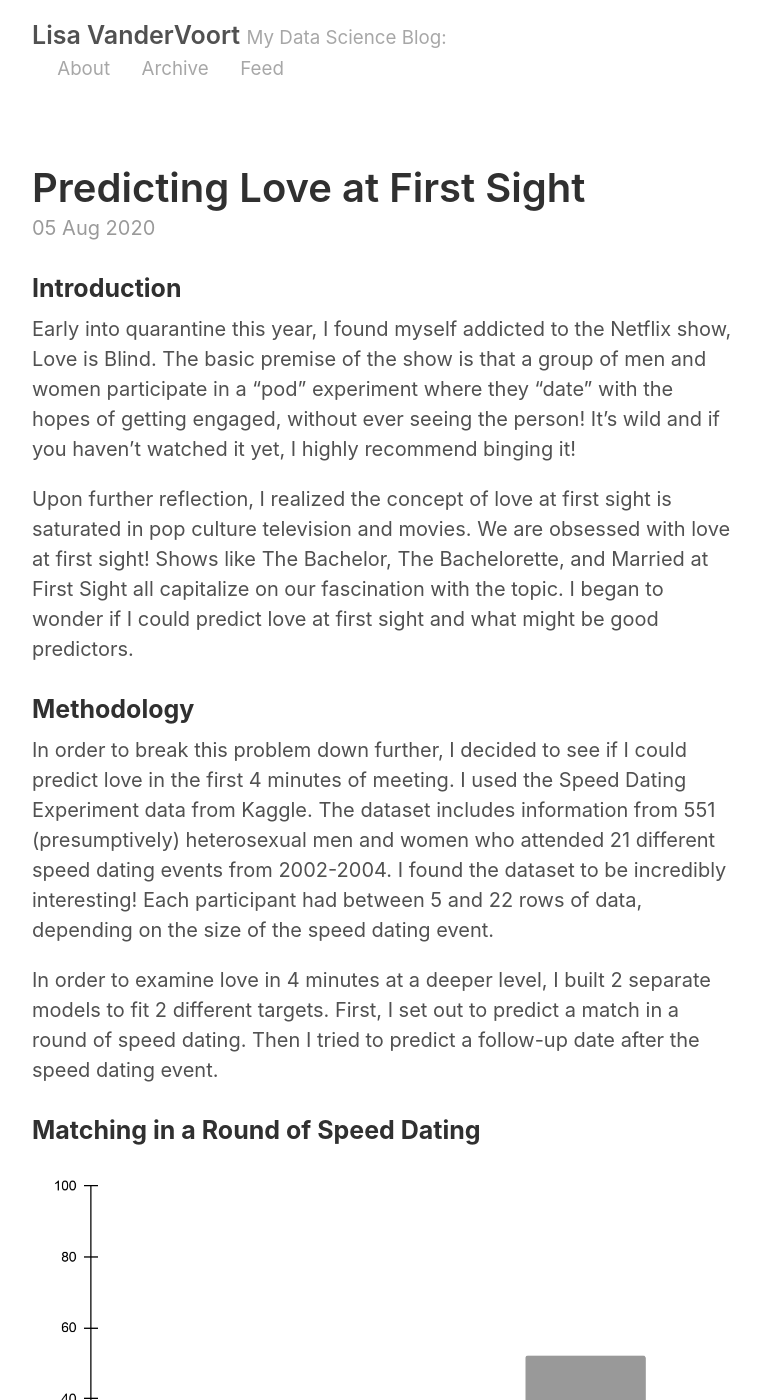
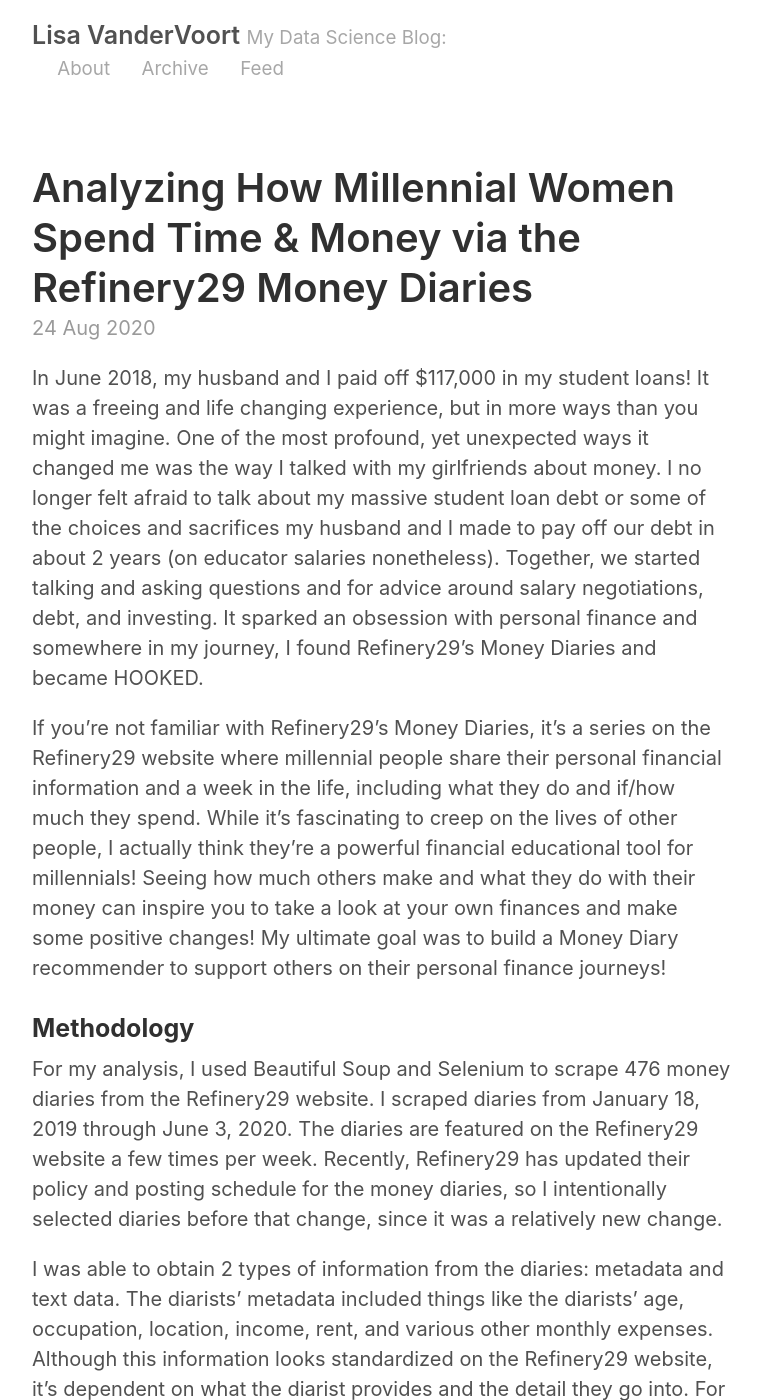
Before and after one commit to lvandervoort89/lvandervoort89.github.io, a Jekyll site: the page built from index.html, in a window 1280 px wide and 1400 px high. Shown: the whole window, without its empty margins (258-1019 px from the left). Built offline with Jekyll 4.4.1, drawn with Linux system fonts in a browser that asks for light colours; the list of posts is cut into pages by our own code; some of the changed text lies outside the part shown.

Commit message:
added blog post

```diff
--- /dev/null
+++ b/_posts/2020-08-24-Project-4-Blog.md
@@ -0,0 +1,36 @@
+---
+layout: post
+title: Analyzing How Millennial Women Spend Time & Money via the Refinery29 Money Diaries
+---
+
+In June 2018, my husband and I paid off $117,000 in my student loans! It was a freeing and life changing experience, but in more ways than you might imagine. One of the most profound, yet unexpected ways it changed me was the way I talked with my girlfriends about money. I no longer felt afraid to talk about my massive student loan debt or some of the choices and sacrifices my husband and I made to pay off our debt in about 2 years (on educator salaries nonetheless). Together, we started talking and asking questions and for advice around salary negotiations, debt, and investing. It sparked an obsession with personal finance and somewhere in my journey, I found Refinery29’s Money Diaries and became HOOKED.
+
+If you’re not familiar with Refinery29’s Money Diaries, it’s a series on the Refinery29 website where millennial people share their personal financial information and a week in the life, including what they do and if/how much they spend. While it’s fascinating to creep on the lives of other people, I actually think they’re a powerful financial educational tool for millennials! Seeing how much others make and what they do with their money can inspire you to take a look at your own finances and make some positive changes!  My ultimate goal was to build a Money Diary recommender to support others on their personal finance journeys!
+
+### **Methodology**
+For my analysis, I used Beautiful Soup and Selenium to scrape 476 money diaries from the Refinery29 website. I scraped diaries from January 18, 2019 through June 3, 2020. The diaries are featured on the Refinery29 website a few times per week. Recently, Refinery29 has updated their policy and posting schedule for the money diaries, so I intentionally selected diaries before that change, since it was a relatively new change.
+
+I was able to obtain 2 types of information from the diaries: metadata and text data. The diarists’ metadata included things like the diarists’ age, occupation, location, income, rent, and various other monthly expenses. Although this information looks standardized on the Refinery29 website, it’s dependent on what the diarist provides and the detail they go into. For this reason, I chose to only select age and salary, as this data needed extensive (and often manual) cleaning. The diarists’ text data is the actual bulk of the diary! This includes what the diarist does and if/how much they spend at various times throughout the day throughout the seven days.
+
+The diarists included in my sample have an average age of 27.7 years old (although nearly 90% are between 24-39 and are therefore millennials), an average salary of $72,415, 45% live in a high cost of living area (as measured by proxy of living in one of the top 25 most populous cities in the United States in 2019), 10% live internationally during their diary, and 1% live a nomadic lifestyle where they travel the US!
+
+With the data collected, I used Natural Language Processing (NLP) to analyze how millennial women spend their time and money. I then used topic modeling and clustering to identify groups of diarists and gather information about what they write about.
+
+### **Results**.
+*Topic Modeling on All Diarists*
+First, I performed topic modeling on all of the diarists. Through a lot of trial and error, I found topics and words that made the most sense using Non-negative Matrix Factorization (NMF) with noun part of speech tagging and Count Vectorizer.  The diary entries could be categorized into 8 topics: friends/socializing, cooking/food, work, dogs, self-care, family, husband, and baby. I thought these results made a lot of sense given that millennials are 24-39! I was eager to do further analysis and gain more insights into the different types of millennials in the diaries.
+![Top_10_words_all_diarists]({{ site.url }}/images/top_10_all_diarists.png)
+
+*Clustering*
+I then decided to do clustering on the diarist metadata to learn about the different types of millennials and then do topic modeling on the individual clusters to gain insight into the nuances of the daily lives of the diarists. I performed K-means clustering on the age and salary metadata and was able to break the diarists into 5 groups that made a lot of sense: early 20s entry-level earners, late 20s average earners, late 20s high earners, mid 30s average earners, and mid 30s high earners.
+![K_means_clusters]({{ site.url }}/images/clustering.png)
+![Cluster_metadata]({{ site.url }}/images/Cluster_metadata.png)
+
+*Top Modeling on Clusters*
+Now that I had each of my clusters, I performed additional topic modeling on them. Once again, I found the most success with Non-negative Matrix Factorization (NMF) with noun part of speech tagging and Count Vectorizer. I found some really interesting insights in the topic modeling for each of these clusters! Many of the topics the early 20s entry-level earners wrote about included self-discovery and self-care.  Comparing the late 20s clusters, the average earners wrote more about immediate family and home, while high earners wrote more about socializing and self-care. Lastly, both mid 30s clusters wrote a lot about family, but the high earners included more about self-care.  Below you’ll see a list of the top topics I identified for each of the clusters:
+![Cluster_topics]({{ site.url }}/images/Cluster_topics.png)
+
+### **Recommender**
+I used my data and results to create a Money Diary Recommender using Streamlit. The recommender has the user input their age, salary, and a mini diary entry of what they did the previous day. It then uses the users age and salary to cluster them to the original diarists, and then based on the assigned cluster, performs cosine similarity on the diaries in the cluster and returns links to 3 diaries that are most similar to the user. My hope is that people will use this recommender and be inspired or learn some ideas on how to manage their finances.
+
+If you haven't already, go read some [Refinery29 Money Diaries!](https://www.refinery29.com/en-us/money-diary)
--- a/about.md
+++ b/about.md
@@ -3,4 +3,6 @@ layout: page
 title: About
 ---
 
-Hi there! This is my blog that I created as part of the Metis Chicago Summer 2020 Data Science Bootcamp. Thanks for reading about my adventure to becoming a data scientist!
+Hi there!
+![Lisa_VanderVoort]({{ site.url }}/images/me.jpg)
+I'm Lisa VanderVoort. I'm a former teacher and school administrator turned data scientist. I'm passionate about using data to tell stories and understand the world. You can find my code on [Github.](https://github.com/lvandervoort89) Please reach out with questions about my projects.
```
Also changed, not shown: images/Cluster_metadata.png (added), images/Cluster_topics.png (added), images/clustering.png (added), images/me.jpg (added), images/top_10_all_diarists.png (added).
